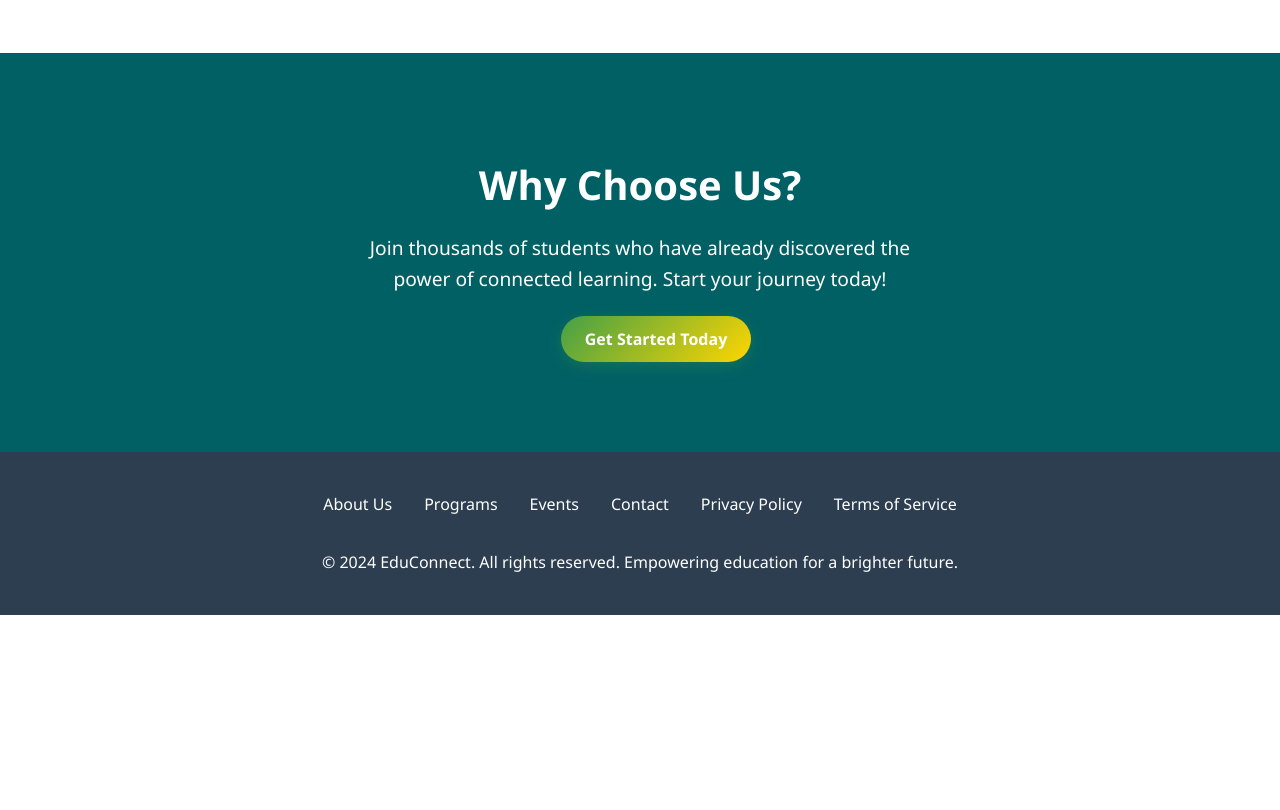
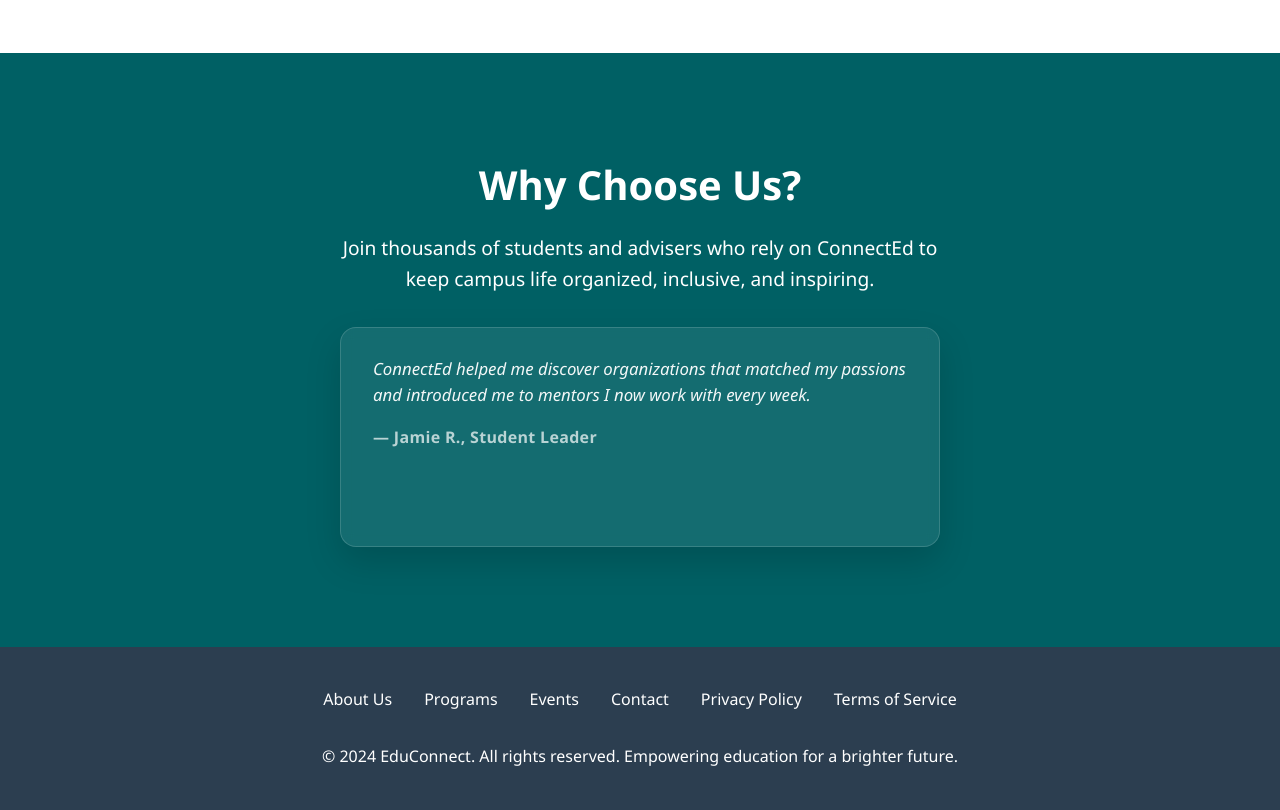
Before and after one commit to patatas-co/kld, a PHP site: page / in a window 1280 px wide. Shown: the part 2675-3485 px from the top of the page. Before the commit the page ends 3290 px from the top, so only its background shows below. Run offline with PHP 8.4, Linux system fonts and the light colour scheme.

Commit message:
adding testimonials

```diff
--- a/index.php
+++ b/index.html
@@ -168,8 +168,21 @@
     <section class="cta-section">
         <div class="cta-content" id="about">
             <h2>Why Choose Us?</h2>
-            <p>Join thousands of students who have already discovered the power of connected learning. Start your journey today!</p>
-            <a href="#join" class="cta-btn">Get Started Today</a>
+            <p>Join thousands of students and advisers who rely on ConnectEd to keep campus life organized, inclusive, and inspiring.</p>
+            <div class="testimonials">
+                <figure class="testimonial active">
+                    <blockquote>ConnectEd helped me discover organizations that matched my passions and introduced me to mentors I now work with every week.</blockquote>
+                    <figcaption>&mdash; Jamie R., Student Leader</figcaption>
+                </figure>
+                <figure class="testimonial">
+                    <blockquote>Our club participation doubled after moving event sign-ups onto ConnectEd&mdash;students finally have a single place to stay engaged.</blockquote>
+                    <figcaption>&mdash; Ms. Garcia, Faculty Adviser</figcaption>
+                </figure>
+                <figure class="testimonial">
+                    <blockquote>ConnectEd streamlines messaging, scheduling, and recognition, making it easier for every student to feel seen and supported.</blockquote>
+                    <figcaption>&mdash; Student Services Office</figcaption>
+                </figure>
+            </div>
         </div>
     </section>
 
--- a/style.css
+++ b/style.css
@@ -347,41 +347,63 @@ nav {
     color: #fff;
 }
 
+
 .cta-section p {
     font-size: 1.2rem;
     color: #fff;
     margin-bottom: 2rem;
 }
 
-/* Footer */
-footer {
-    background: #2c3e50;
-    color: white;
-    padding: 40px 5%;
-    text-align: center;
+.testimonials {
+    position: relative;
+    display: block;
+    margin-top: 2rem;
+    text-align: left;
+    min-height: 220px;
 }
 
-.footer-content {
-    max-width: 1200px;
-    margin: 0 auto;
+.testimonial {
+    background: rgba(255, 255, 255, 0.08);
+    border-radius: 16px;
+    border: 1px solid rgba(255, 255, 255, 0.15);
+    padding: 1.75rem 2rem;
+    box-shadow: 0 15px 35px rgba(0, 0, 0, 0.15);
+    backdrop-filter: blur(6px);
+    position: absolute;
+    inset: 0;
+    opacity: 0;
+    visibility: hidden;
+    transform: translateY(10px);
+    transition: opacity 0.9s ease-in-out, transform 0.9s ease-in-out, visibility 0s linear 0.9s;
+    pointer-events: none;
 }
 
-.footer-links {
-    display: flex;
-    justify-content: center;
-    gap: 2rem;
-    margin-bottom: 2rem;
-    flex-wrap: wrap;
+.testimonial.active {
+    opacity: 1;
+    visibility: visible;
+    transform: translateY(0);
+    pointer-events: auto;
+    transition: opacity 0.9s ease-in-out, transform 0.9s ease-in-out, visibility 0s linear 0s;
 }
 
-.footer-links a {
-    color: white;
-    text-decoration: none;
-    transition: color 0.3s ease;
+.testimonial blockquote {
+    color: rgba(255, 255, 255, 0.95);
+    font-size: 1.05rem;
+    line-height: 1.6;
+    font-style: italic;
+    margin-bottom: 1rem;
 }
 
-.footer-links a:hover {
-    color: #667eea;
+.testimonial figcaption {
+    color: rgba(255, 255, 255, 0.7);
+    font-weight: 600;
+    letter-spacing: 0.02em;
+}
+
+@media (max-width: 768px) {
+    .testimonial {
+        padding: 1.5rem;
+    }
 }
 
 /* Example color replacements */
```
Also changed, not shown: script.js (+44 -0 lines).
